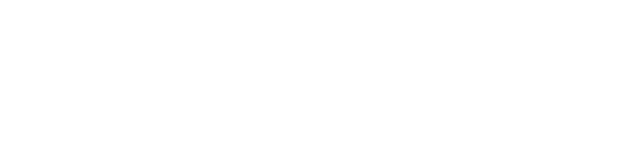
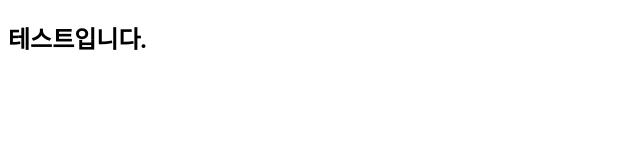
Before and after one commit to tttori/fast-web-recipe, a plain HTML site: page index.html in a window 1280 px wide. Shown: the whole page, without its empty margins (0-640 px from the left). Drawn offline with Linux system fonts and the light colour scheme.

```diff
--- a/index.html
+++ b/index.html
@@ -5,5 +5,6 @@
     </head>
     <body>
         <meta charset="utf-8">
+        <h2>테스트입니다.</h2>
     </body>
 </html>
```
